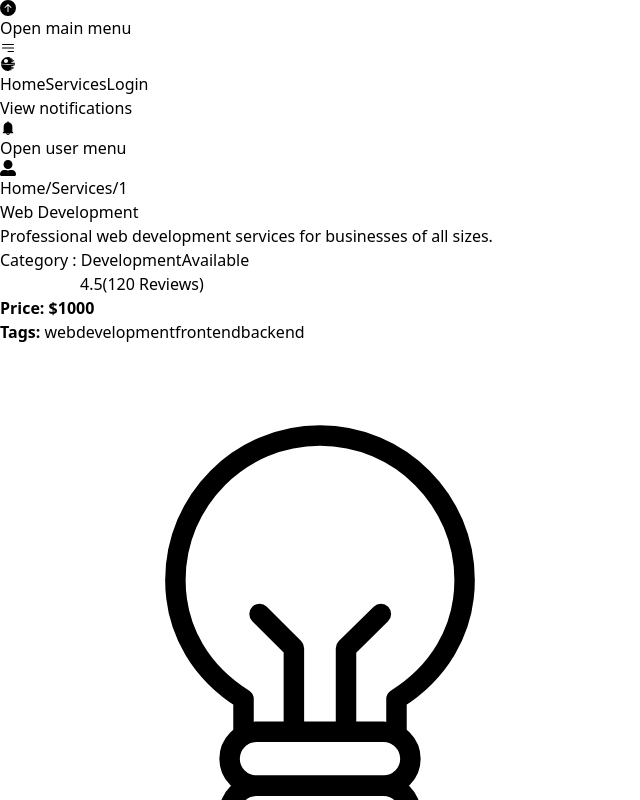
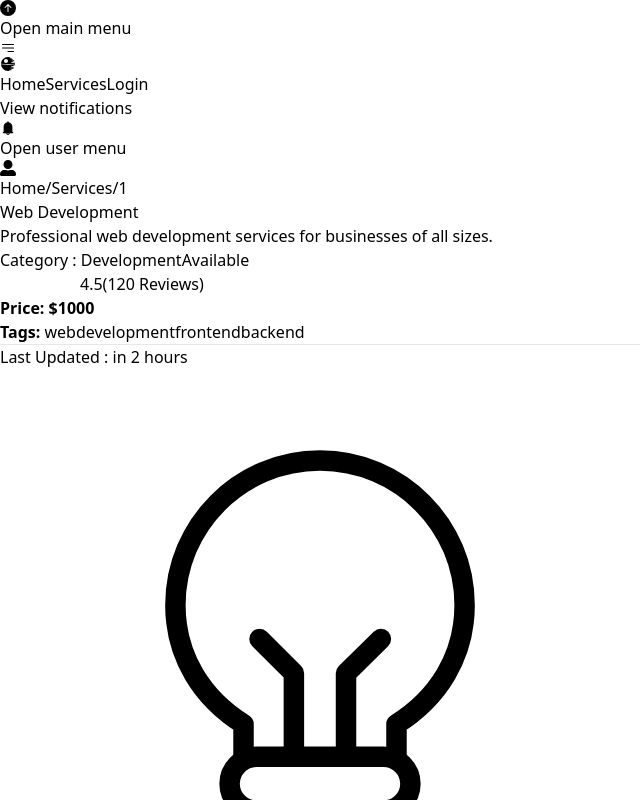
Before and after one commit to Shariar-Hasan/IdeaTech, a React (Vite) app: page /services/1 in a window 1280 px wide. Shown: the top 800 px of the page, without its empty margins (0-640 px from the left). Built offline with nearby package versions, Linux system fonts and the light colour scheme; some icons are missing.

Commit message:
Service details Page added

```diff
--- a/package.json
+++ b/package.json
@@ -10,6 +10,7 @@
     "preview": "vite preview"
   },
   "dependencies": {
+    "moment": "^2.29.4",
     "react": "^18.2.0",
     "react-dom": "^18.2.0",
     "react-fast-marquee": "^1.6.2",
--- a/src/components/Plans.jsx
+++ b/src/components/Plans.jsx
@@ -1,3 +1,4 @@
+import { Fade } from "react-swift-reveal"
 import plans from "../assets/fakedata/plans"
 import { AiFillCheckSquare } from "react-icons/ai"
 const Plans = () => {
@@ -9,8 +10,9 @@ const Plans = () => {
                 </h2>
                 <div className="grid grid-cols-1 md:grid-cols-3 gap-8">
                     {plans.map(({ name, price, features }, index) => (
+                        <Fade key={index} delay={index * 150}>
                             <div
-                            key={index} className="col-span-1">
+                                className="col-span-1">
                                 <div className="bg-green-600  rounded-lg duration-100  hover:-translate-y-10 hover:shadow-lg">
                                     <div
                                         className="bg-white rounded-lg rounded-tl-[100px] shadow p-6 text-center"
@@ -34,8 +36,8 @@ const Plans = () => {
                                         </div>
                                     </div>
                                 </div>
-
                             </div>
+                        </Fade>
                     ))}
                 </div>
             </div>
--- a/src/components/Review.jsx
+++ b/src/components/Review.jsx
@@ -1,3 +1,4 @@
+import { Fade } from "react-swift-reveal"
 import reviews from "../assets/fakedata/reviews"
 import ReviewCard from "./ReviewCard"
 import Heading from "./smallUI/Heading"
@@ -10,7 +11,9 @@ const Review = () => {
                 <div className="w-full grid grid-cols-1 sm:grid-cols-2 md:grid-cols-3  gap-2 md:gap-4">
                     {reviews.slice(0, 3).map((rev, i) =>
                         <div className="col-span-1" key={i}>
-                            <ReviewCard rev={rev} />
+                            <Fade delay={i * 100}>
+                                <ReviewCard rev={rev} />
+                            </Fade>
                         </div>)}
                 </div>
             </div>
--- a/src/components/ReviewCard.jsx
+++ b/src/components/ReviewCard.jsx
@@ -1,9 +1,10 @@
 import Card from "./BaseUI/Card"
-
+import { FaQuoteLeft } from "react-icons/fa6"
 const ReviewCard = ({ rev: { name, review, profession } }) => {
     return (
-        <Card className={"bg-white p-6 h-full"}>
-            <p className="text-gray-700 my-2 text-justify">
+        <Card className={"bg-white p-6 h-full border-l-[5px] border-l-green-600 rounded-l-none"}>
+            <FaQuoteLeft className="text-xl"/>
+            <p className="text-gray-700 my-2 text-justify ">
                 {"\"" + review + "\""}
             </p>
             <hr />
--- a/src/components/Services.jsx
+++ b/src/components/Services.jsx
@@ -1,3 +1,4 @@
+import { Fade } from "react-swift-reveal"
 import { services } from "../assets/fakedata/services"
 import Card from "./BaseUI/Card"
 import Heading from "./smallUI/Heading"
@@ -10,6 +11,7 @@ const Services = () => {
                 <div className="grid grid-cols-1 md:grid-cols-2 lg:grid-cols-3 gap-3">
                     {
                         services.map(({ title, description, path }, i) => <div key={i} className="col-span-1 mx-2">
+                            <Fade delay={i * 100}>
                                 <Card className={"bg-white p-6 flex items-center justify-center h-full flex-col text-justify"}>
                                     <img className="w-3/12 mx-auto" src={path} alt={title} />
                                     <h3 className="text-xl font-bold mb-4">{title}</h3>
@@ -17,6 +19,8 @@ const Services = () => {
                                         {description}
                                     </p>
                                 </Card>
+                            </Fade>
+
 
                         </div>)
                     }
--- a/src/pages/ServiceDetails.jsx
+++ b/src/pages/ServiceDetails.jsx
@@ -4,6 +4,7 @@ import { useParams } from "react-router-dom"
 import BreadCrumb from "../components/smallUI/BreadCrumb"
 import Rating from "react-rating"
 import { LiaStarSolid } from "react-icons/lia"
+import moment from "moment/moment"
 const ServiceDetails = () => {
     const [service, setService] = useState(null)
     const { sid } = useParams()
@@ -60,6 +61,10 @@ const ServiceDetails = () => {
                             </span>
                         ))}
                     </div>
+                    <hr />
+                    <div className="mb-4">
+                        <span className="text-gray-400 text-sm">Last Updated : {moment(service.updated_at).fromNow()}</span>
+                    </div>
                 </div>
             </div>
         </div >
```
Also changed, not shown: 1 other file (tests, documents, lock files or other folders). Lines whose indentation alone changed are shown as unchanged.
